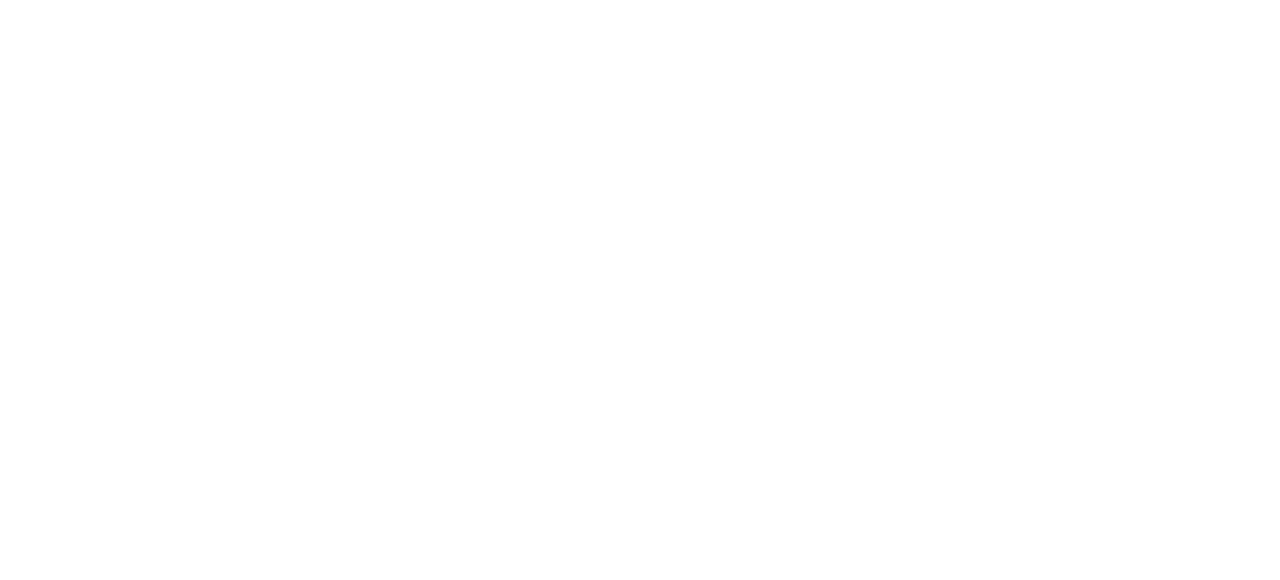
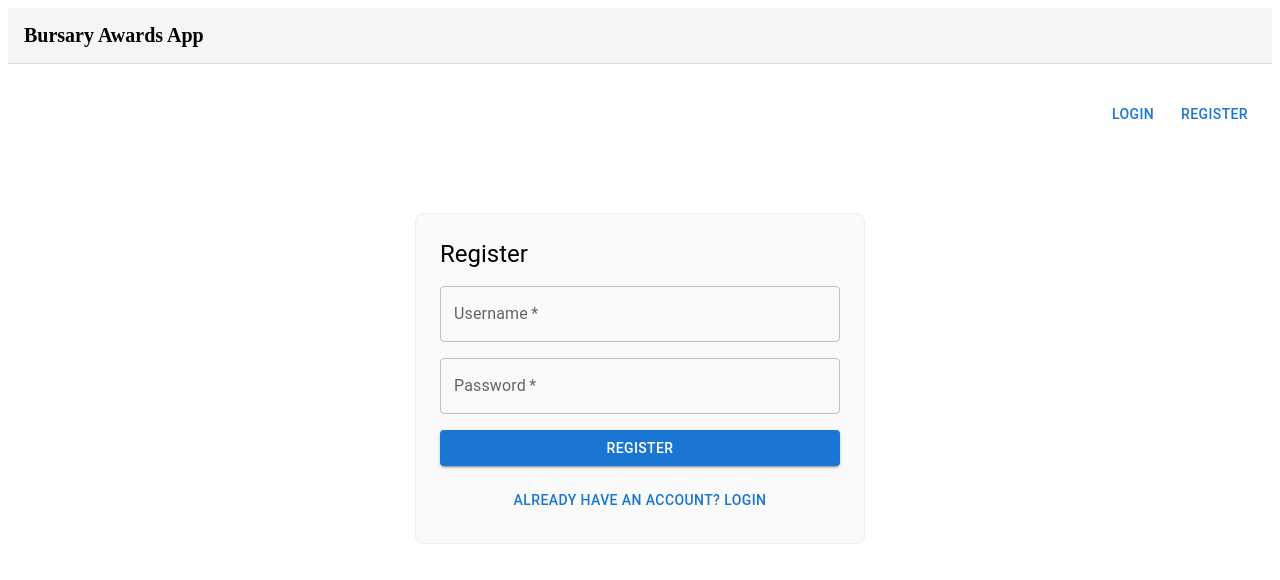
Before and after one commit to dwkstuart/xml-rule-builder, a React (Vite) app: page /register in a window 1280 px wide. Before the commit this address had no page. Shown: the top 580 px of the page. Built offline with nearby package versions, Linux system fonts and the light colour scheme.

Commit message:
feat(auth): add user registration and login functionality with basic validation (#18)

```diff
--- a/src/App.tsx
+++ b/src/App.tsx
@@ -1,20 +1,65 @@
 import React from 'react';
-import { BrowserRouter as Router, Routes, Route, useParams, useNavigate } from 'react-router-dom';
+import { BrowserRouter as Router, Routes, Route, useParams, useNavigate, Link, useLocation } from 'react-router-dom';
 import HomePage from './components/HomePage';
 import EditBursaryPage from './components/EditBursaryPage';
 import BursaryFormPage from './components/BursaryFormPage';
 import SearchPage from './components/SearchPage';
+import RegisterPage from './components/RegisterPage';
+import LoginPage from './components/LoginPage';
+import { Button, Box } from '@mui/material';
 
 const App: React.FC = () => {
+  const [user, setUser] = React.useState<string | null>(null);
+  const location = useLocation();
+  const navigate = useNavigate();
+
+  React.useEffect(() => {
+    // Check for user in localStorage
+    const stored = localStorage.getItem('user');
+    if (stored) setUser(stored);
+  }, []);
+
+  // Protect all routes except /login and /register
+  React.useEffect(() => {
+    if (!user && location.pathname !== '/login' && location.pathname !== '/register') {
+      navigate('/login');
+    }
+  }, [user, location, navigate]);
+
   return (
-    <Router>
+    <>
+      {/* Heading banner with username if logged in */}
+      <Box sx={{ p: 2, background: '#f5f5f5', borderBottom: '1px solid #ddd', mb: 2, display: 'flex', alignItems: 'center', justifyContent: 'space-between' }}>
+        <Box>
+          <span style={{ fontWeight: 600, fontSize: 20 }}>Bursary Awards App</span>
+        </Box>
+        {user && (
+          <Box sx={{ fontWeight: 500, fontSize: 16, color: 'primary.main' }}>Welcome, {user}!</Box>
+        )}
+      </Box>
+      {/* Show login/register or logout button */}
+      <Box sx={{ p: 2, textAlign: 'right' }}>
+        {!user ? (
+          <>
+            <Button component={Link} to="/login" sx={{ mr: 1 }}>Login</Button>
+            <Button component={Link} to="/register">Register</Button>
+          </>
+        ) : (
+          <Button onClick={() => { setUser(null); localStorage.removeItem('user'); navigate('/login'); }} color="secondary">Logout</Button>
+        )}
+      </Box>
       <Routes>
-        <Route path="/" element={<HomePage />} />
-        <Route path="/create" element={<BursaryFormPage />} />
-        <Route path="/edit/:id" element={<EditBursaryPageWrapper />} />
-        <Route path="/search" element={<SearchPage />} />
+        <Route path="/login" element={<LoginPage onLogin={u => { setUser(u); localStorage.setItem('user', u); }} />} />
+        <Route path="/register" element={<RegisterPage />} />
+        {/* Protected routes */}
+        {user && <Route path="/" element={<HomePage />} />}
+        {user && <Route path="/create" element={<BursaryFormPage />} />}
+        {user && <Route path="/edit/:id" element={<EditBursaryPageWrapper />} />}
+        {user && <Route path="/search" element={<SearchPage />} />}
+        {/* Fallback: redirect to login if not logged in */}
+        <Route path="*" element={user ? <HomePage /> : <LoginPage onLogin={u => { setUser(u); localStorage.setItem('user', u); }} />} />
       </Routes>
-    </Router>
+    </>
   );
 };
 
--- /dev/null
+++ b/src/components/LoginPage.tsx
@@ -0,0 +1,72 @@
+import React, { useState } from 'react';
+import Box from '@mui/material/Box';
+import Button from '@mui/material/Button';
+import TextField from '@mui/material/TextField';
+import Typography from '@mui/material/Typography';
+import { useNavigate } from 'react-router-dom';
+
+const LoginPage: React.FC<{ onLogin: (username: string) => void }> = ({ onLogin }) => {
+  const [username, setUsername] = useState('');
+  const [password, setPassword] = useState('');
+  const [error, setError] = useState('');
+  const [success, setSuccess] = useState(false);
+  const navigate = useNavigate();
+
+  const handleLogin = async (e: React.FormEvent) => {
+    e.preventDefault();
+    setError('');
+    setSuccess(false);
+    if (!username.trim() || !password.trim()) {
+      setError('Username and password required');
+      return;
+    }
+    try {
+      const res = await fetch('http://localhost:4000/login', {
+        method: 'POST',
+        headers: { 'Content-Type': 'application/json' },
+        body: JSON.stringify({ username, password })
+      });
+      if (!res.ok) {
+        const err = await res.json();
+        setError(err.error || 'Login failed');
+        return;
+      }
+      setSuccess(true);
+      onLogin(username);
+      setTimeout(() => navigate('/'), 1200);
+    } catch {
+      setError('Network error');
+    }
+  };
+
+  return (
+    <Box sx={{ maxWidth: 400, mx: 'auto', mt: 8, p: 3, border: '1px solid #eee', borderRadius: 2, background: '#fafafa' }}>
+      <Typography variant="h5" mb={2}>Login</Typography>
+      <form onSubmit={handleLogin}>
+        <TextField
+          label="Username"
+          value={username}
+          onChange={e => setUsername(e.target.value)}
+          fullWidth
+          required
+          sx={{ mb: 2 }}
+        />
+        <TextField
+          label="Password"
+          type="password"
+          value={password}
+          onChange={e => setPassword(e.target.value)}
+          fullWidth
+          required
+          sx={{ mb: 2 }}
+        />
+        {error && <Typography color="error" sx={{ mb: 2 }}>{error}</Typography>}
+        {success && <Typography color="success.main" sx={{ mb: 2 }}>Login successful! Redirecting...</Typography>}
+        <Button type="submit" variant="contained" color="primary" fullWidth>Login</Button>
+        <Button onClick={() => navigate('/register')} sx={{ mt: 2 }} fullWidth>Need an account? Register</Button>
+      </form>
+    </Box>
+  );
+};
+
+export default LoginPage;
--- /dev/null
+++ b/src/components/RegisterPage.tsx
@@ -0,0 +1,71 @@
+import React, { useState } from 'react';
+import Box from '@mui/material/Box';
+import Button from '@mui/material/Button';
+import TextField from '@mui/material/TextField';
+import Typography from '@mui/material/Typography';
+import { useNavigate } from 'react-router-dom';
+
+const RegisterPage: React.FC = () => {
+  const [username, setUsername] = useState('');
+  const [password, setPassword] = useState('');
+  const [error, setError] = useState('');
+  const [success, setSuccess] = useState(false);
+  const navigate = useNavigate();
+
+  const handleRegister = async (e: React.FormEvent) => {
+    e.preventDefault();
+    setError('');
+    setSuccess(false);
+    if (!username.trim() || !password.trim()) {
+      setError('Username and password required');
+      return;
+    }
+    try {
+      const res = await fetch('http://localhost:4000/register', {
+        method: 'POST',
+        headers: { 'Content-Type': 'application/json' },
+        body: JSON.stringify({ username, password })
+      });
+      if (!res.ok) {
+        const err = await res.json();
+        setError(err.error || 'Registration failed');
+        return;
+      }
+      setSuccess(true);
+      setTimeout(() => navigate('/login'), 1200);
+    } catch {
+      setError('Network error');
+    }
+  };
+
+  return (
+    <Box sx={{ maxWidth: 400, mx: 'auto', mt: 8, p: 3, border: '1px solid #eee', borderRadius: 2, background: '#fafafa' }}>
+      <Typography variant="h5" mb={2}>Register</Typography>
+      <form onSubmit={handleRegister}>
+        <TextField
+          label="Username"
+          value={username}
+          onChange={e => setUsername(e.target.value)}
+          fullWidth
+          required
+          sx={{ mb: 2 }}
+        />
+        <TextField
+          label="Password"
+          type="password"
+          value={password}
+          onChange={e => setPassword(e.target.value)}
+          fullWidth
+          required
+          sx={{ mb: 2 }}
+        />
+        {error && <Typography color="error" sx={{ mb: 2 }}>{error}</Typography>}
+        {success && <Typography color="success.main" sx={{ mb: 2 }}>Registration successful! Redirecting...</Typography>}
+        <Button type="submit" variant="contained" color="primary" fullWidth>Register</Button>
+        <Button onClick={() => navigate('/login')} sx={{ mt: 2 }} fullWidth>Already have an account? Login</Button>
+      </form>
+    </Box>
+  );
+};
+
+export default RegisterPage;
--- a/src/index.tsx
+++ b/src/index.tsx
@@ -3,10 +3,13 @@
 import App from './App';
 import { Provider } from 'react-redux';
 import store from './store';
+import { BrowserRouter } from 'react-router-dom';
 
 const root = createRoot(document.getElementById('root')!);
 root.render(
   <Provider store={store}>
-    <App />
+    <BrowserRouter>
+      <App />
+    </BrowserRouter>
   </Provider>
 );
```
Also changed, not shown: api-server.js (+44 -0 lines).
